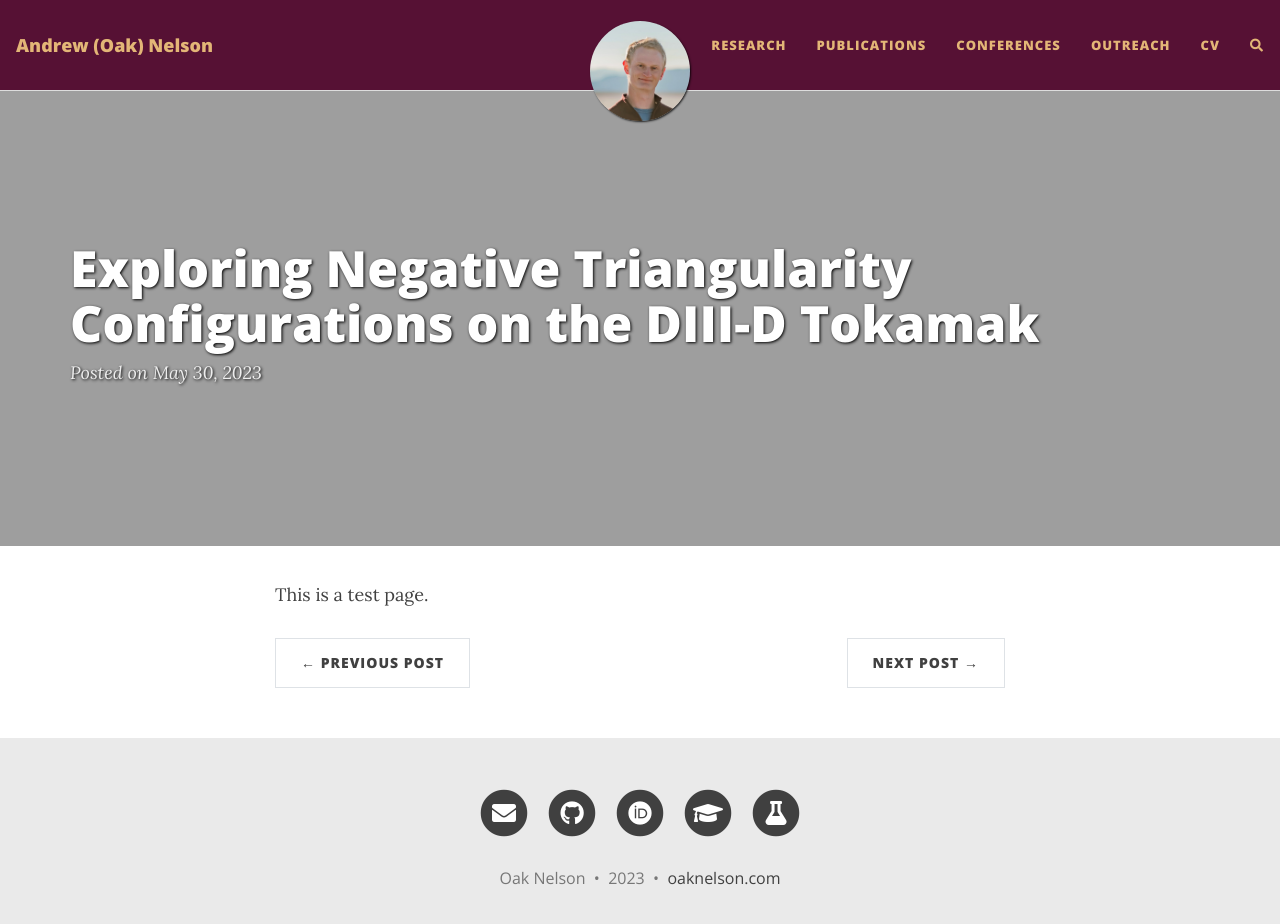
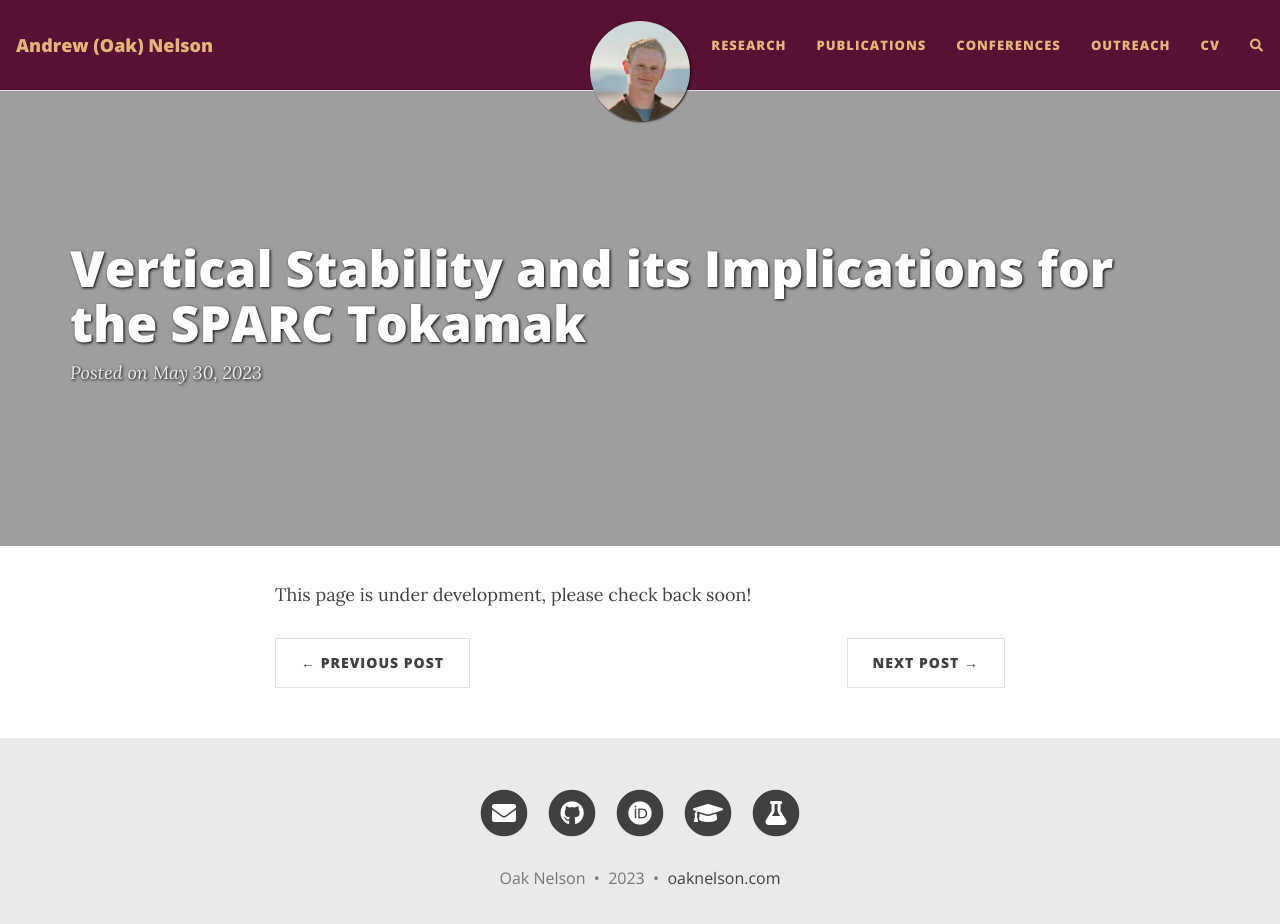
Before and after one commit to nelsonand/website, a Jekyll site: the page built from _posts/2023-05-30-vde-sparc.md, in a window 1280 px wide and 940 px high. Shown: the top 924 px of the window. Built offline with Jekyll 4.4.1, drawn with Linux system fonts in a browser that asks for light colours; nearby versions of some CDN libraries; comment, search, counter and statistics services are not loaded.

Commit message:
Post updates

```diff
--- a/_posts/2023-05-30-vde-sparc.md
+++ b/_posts/2023-05-30-vde-sparc.md
@@ -1,9 +1,9 @@
 ---
 layout: post
-title: Exploring Negative Triangularity Configurations on the DIII-D Tokamak
+title: Vertical Stability and its Implications for the SPARC Tokamak
 cover-img: assets/img/diii-d_cut.png
-thumbnail-img: assets/img/diii-d_cut.png
-share-img: assets/img/diii-d_cut.png
+thumbnail-img: assets/img/sparc-logo.png
+share-img: assets/img/sparc-logo.png
 ---
 
-This is a test page.
+This page is under development, please check back soon!
```
Also changed, not shown: _posts/2022-10-30-mtm.md (+2 -2 lines), _posts/2023-10-28-vde-reactors.md (+2 -2 lines).
